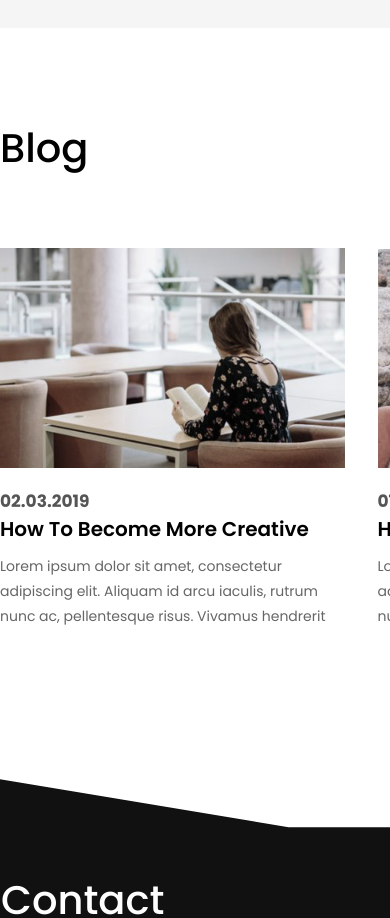
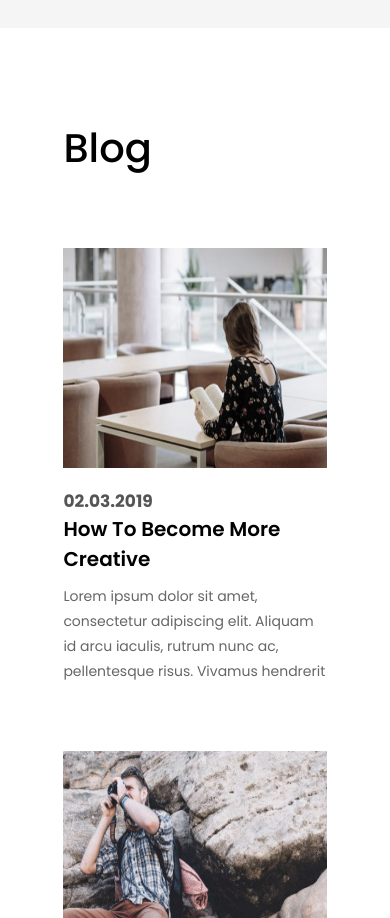
Before and after one commit to Jer1ah/scrape-website, a website: page index.html in a window 390 px wide. Shown: the part 7134-8052 px from the top of the page. Drawn offline with nearby package versions, Linux system fonts and the light colour scheme.

Commit message:
making blog section fully responsive

```diff
--- a/js/main.js
+++ b/js/main.js
@@ -43,6 +43,7 @@ const teamProfileController = (function() {
     for(let i = 0; i < 4; i++) {
         _profileList[i].addEventListener("mouseover", () => {
             _socialOverlayList[i].style.transform = "translateY(0)";
+            console.log($(window).width());
         });
 
         _profileList[i].addEventListener("mouseout", () => {
--- a/sass/7-blog/_blog.scss
+++ b/sass/7-blog/_blog.scss
@@ -1,6 +1,7 @@
 .blog {
     h1 {
         width: 110rem;
+        max-width: 90%;
         margin: 9rem auto 7rem;
         font-size: 4rem;
         font-weight: 500;
@@ -8,6 +9,7 @@
 
     &__list {
         width: 110rem;
+        max-width: 90%;
         margin: 0 auto 15rem;
         padding: 0;
         list-style: none;
@@ -18,6 +20,7 @@
 
     &__listItem {
         width: 34.5rem;
+        max-width: 32%;
 
         img {
             width: 100%;
@@ -48,3 +51,23 @@
         }
     }
 }
+
+
+//MEDIA QUERIES
+@media( max-width: 995px ) {
+    .blog {
+        width: 75%;
+        max-width: 55rem;
+        margin: 0 auto 0;
+    }
+
+    .blog__list {
+        flex-direction: column;
+    }
+
+    .blog__listItem {
+        width: 100%;
+        max-width: 100%;
+        margin-bottom: 6.6rem;
+    }
+}
```
Also changed, not shown: css/main.css, 1 other file.
